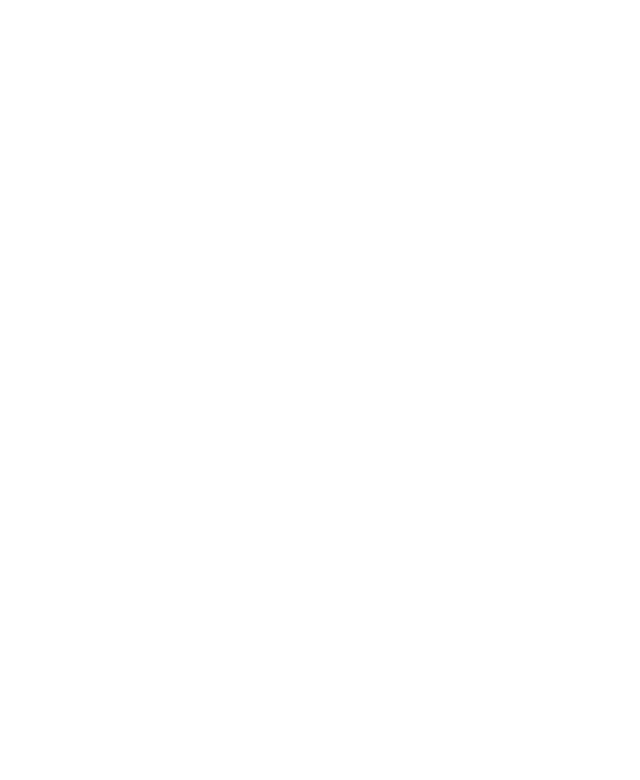
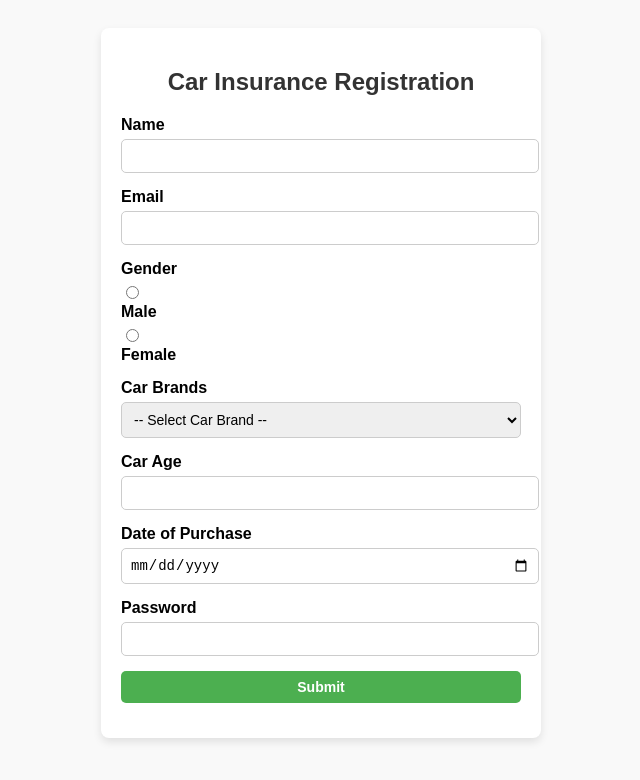
Before and after one commit to acciojob/car-insurance-form-ABHILASH-KUMAR-MEHTA, a website: page main.html in a window 1280 px wide. Shown: the whole page, without its empty margins (319-959 px from the left). Drawn offline with Linux system fonts and the light colour scheme.

Commit message:
created a submission

```diff
--- a/main.html
+++ b/main.html
@@ -8,6 +8,65 @@
 
 <body>
 	<!-- the entire body must be written by student -->
+	<div class="form-container">
+    <h2>Car Insurance Registration</h2>
+    <form method="POST">
+      <!-- Name Field -->
+      <div class="form-group">
+        <label for="name">Name</label>
+        <input type="text" id="name" name="name" required>
+      </div>
+
+      <!-- Email Field -->
+      <div class="form-group">
+        <label for="email">Email</label>
+        <input type="email" id="email" name="email" required>
+      </div>
+
+      <!-- Gender Field -->
+      <div class="form-group">
+        <label>Gender</label>
+        <input type="radio" id="gender_male" name="gender" value="Male" required>
+        <label for="gender_male">Male</label>
+        <input type="radio" id="gender_female" name="gender" value="Female" required>
+        <label for="gender_female">Female</label>
+      </div>
+
+      <!-- Car Brands Field -->
+      <div class="form-group">
+        <label for="cars">Car Brands</label>
+        <select id="cars" name="cars">
+          <option value="" disabled selected>-- Select Car Brand --</option>
+          <option value="BMW">BMW</option>
+          <option value="Audi">Audi</option>
+          <option value="Mercedes">Mercedes</option>
+        </select>
+      </div>
+
+      <!-- Car Age Field -->
+      <div class="form-group">
+        <label for="carage">Car Age</label>
+        <input type="number" id="carage" name="carage" required>
+      </div>
+
+      <!-- Date of Purchase Field -->
+      <div class="form-group">
+        <label for="dop">Date of Purchase</label>
+        <input type="date" id="dop" name="dop" required>
+      </div>
+
+      <!-- Password Field -->
+      <div class="form-group">
+        <label for="password">Password</label>
+        <input type="password" id="password" name="password" required>
+      </div>
+
+      <!-- Submit Button -->
+      <div class="form-group">
+        <button type="submit">Submit</button>
+      </div>
+    </form>
+  </div>
     <script type="text/javascript" src="./script.js">
 </script>
 
--- a/styles.css
+++ b/styles.css
@@ -1,2 +1,60 @@
 
 /* Your CSS Code here. */
+ body {
+      font-family: Arial, sans-serif;
+      background-color: #f9f9f9;
+      padding: 20px;
+    }
+
+    .form-container {
+      background: #ffffff;
+      max-width: 400px;
+      margin: 0 auto;
+      padding: 20px;
+      border-radius: 8px;
+      box-shadow: 0 4px 8px rgba(0, 0, 0, 0.1);
+    }
+
+    .form-container h2 {
+      text-align: center;
+      margin-bottom: 20px;
+      color: #333;
+    }
+
+    .form-group {
+      margin-bottom: 15px;
+    }
+
+    .form-group label {
+      display: block;
+      font-weight: bold;
+      margin-bottom: 5px;
+    }
+
+    .form-group input,
+    .form-group select,
+    .form-group button {
+      width: 100%;
+      padding: 8px;
+      font-size: 14px;
+      border: 1px solid #ccc;
+      border-radius: 5px;
+    }
+
+    .form-group input[type="radio"] {
+      width: auto;
+      margin-right: 5px;
+    }
+
+    .form-group button {
+      background-color: #4CAF50;
+      color: white;
+      font-weight: bold;
+      border: none;
+      cursor: pointer;
+      transition: background 0.3s ease;
+    }
+
+    .form-group button:hover {
+      background-color: #45a049;
+    }
```
